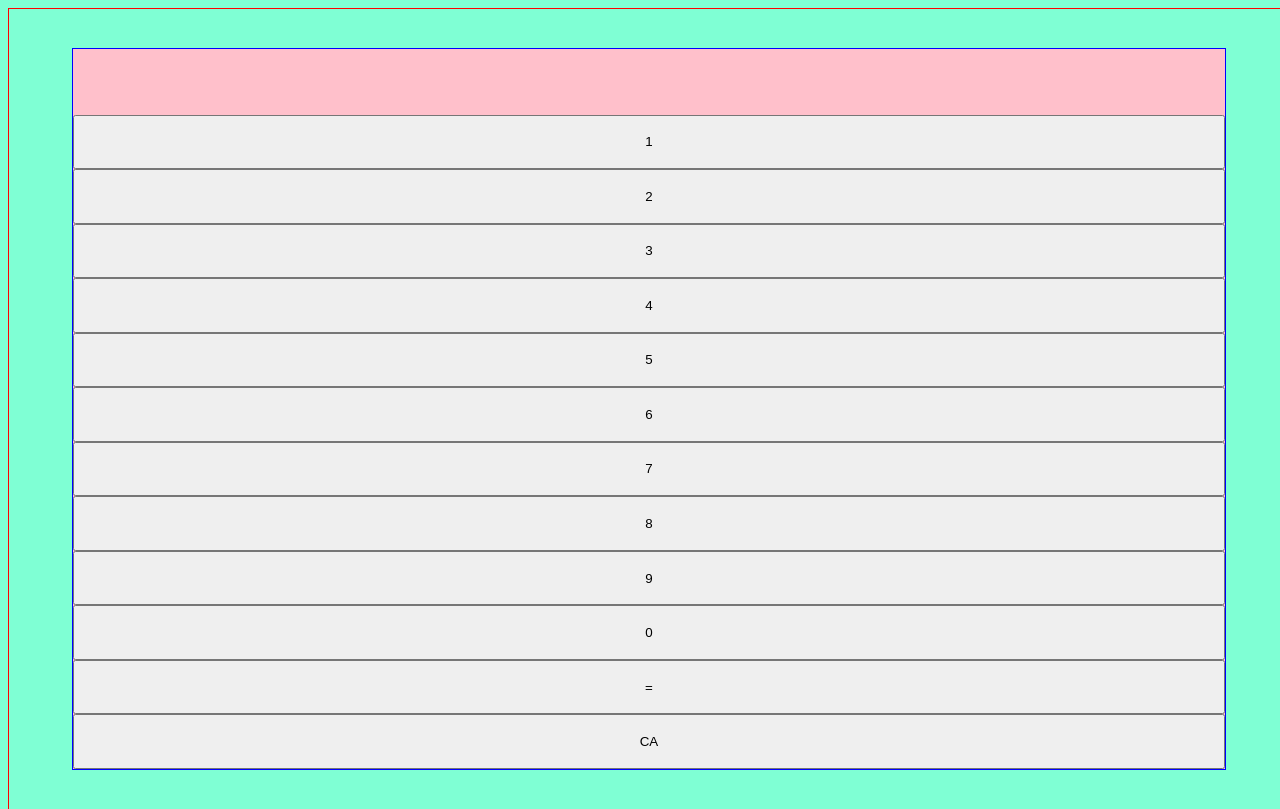
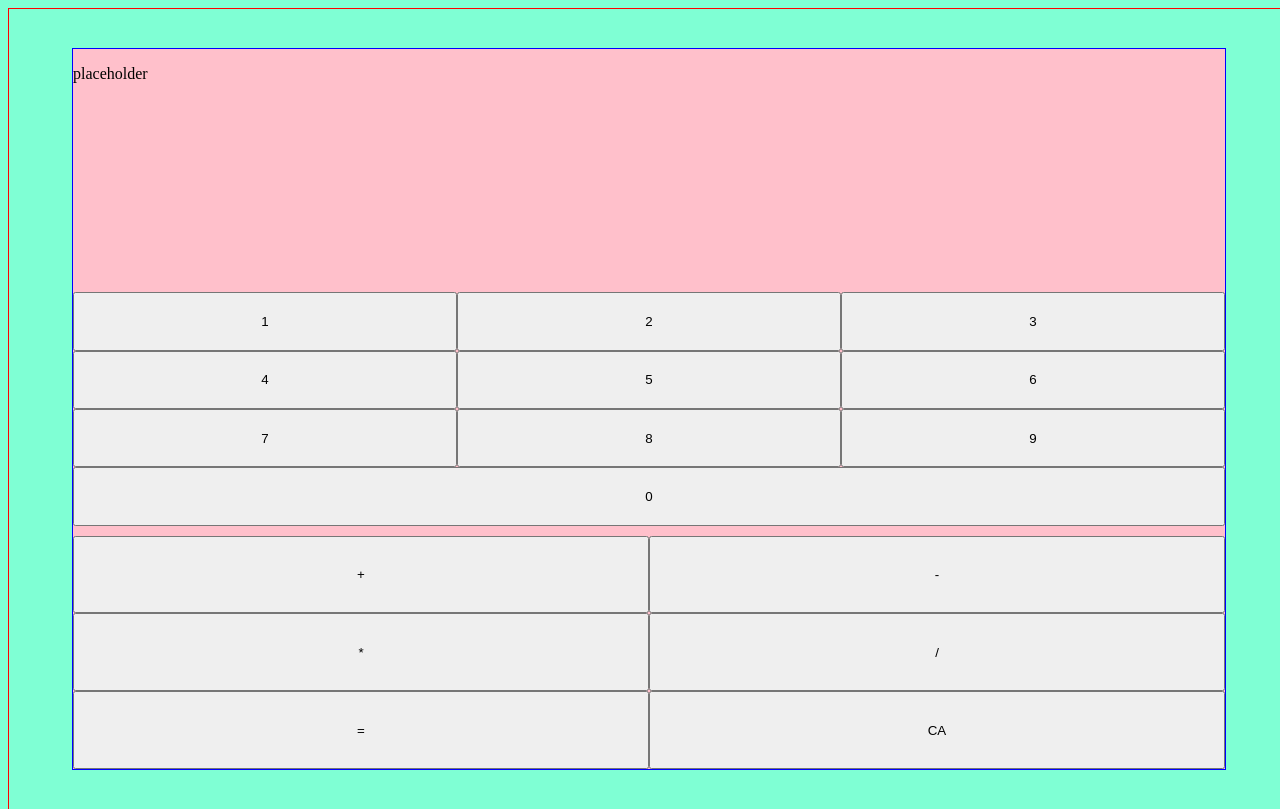
Before and after one commit to TinyPin146/calculatorProjectTOP, a plain HTML site: page index.html in a window 1280 px wide. Shown: the top 809 px of the page. Drawn offline with Linux system fonts and the light colour scheme.

Commit message:
Finished HTML elements. Created basic layout with grid. Created nodelists for screen, digits and operators

```diff
--- a/index.html
+++ b/index.html
@@ -12,20 +12,31 @@
 <body>
 
     <div class="calculator-wrapper">
-        <p class="digit-screen"></p>
-        <button class="button digit-button digit-button-1">1</button>
-        <button class="button digit-button digit-button-2">2</button>
-        <button class="button digit-button digit-button-3">3</button>
-        <button class="button digit-button digit-button-4">4</button>
-        <button class="button digit-button digit-button-5">5</button>
-        <button class="button digit-button digit-button-6">6</button>
-        <button class="button digit-button digit-button-7">7</button>
-        <button class="button digit-button digit-button-8">8</button>
-        <button class="button digit-button digit-button-9">9</button>
-        <button class="button digit-button digit-button-0">0</button>
-        <button class="button operator-button operator-button-equals">=</button>
-        <button class="button operator-button operator-button-clear">CA</button>
+        <div class="digit-screen">
+            <p>placeholder</p>
+        </div>
 
+        <div class="digit-button">
+            <button class="digit-button-1">1</button>
+            <button class="digit-button-2">2</button>
+            <button class="digit-button-3">3</button>
+            <button class="digit-button-4">4</button>
+            <button class="digit-button-5">5</button>
+            <button class="digit-button-6">6</button>
+            <button class="digit-button-7">7</button>
+            <button class="digit-button-8">8</button>
+            <button class="digit-button-9">9</button>
+            <button class="digit-button-0">0</button>
+        </div>
+
+        <div class="operator-button">
+            <button class="operator-button-plus">+</button>
+            <button class="operator-button-minus">-</button>
+            <button class="operator-button-times">*</button>
+            <button class="operator-button-divided">/</button>
+            <button class="operator-button-equals">=</button>
+            <button class="operator-button-clear">CA</button>
+        </div>
     </div>
 
     <script src="./script.js"></script>
--- a/script.js
+++ b/script.js
@@ -1,3 +1,6 @@
+const digitButtons = document.querySelectorAll('.digit-button button');
+const operatorButtons = document.querySelectorAll('.operator-button button');
+const digitScreen = document.querySelector('.digit-screen p')
 
 const add = function() {
     return arguments[0] + arguments[1];
--- a/style.css
+++ b/style.css
@@ -11,9 +11,9 @@ body {
     width: 100vw;
     height: 100vh;
 
-    display: flex;
+    display: grid;
     align-items: center;
-    justify-content: center;
+    justify-items: center;
 
     background-color: aquamarine;
     border: 1px red solid;
@@ -24,7 +24,31 @@ body {
     height: 90vh;
 
     display: grid;
+    grid-gap: 10px;
+    grid-template-columns: 1fr;
+    grid-template-rows: repeat(3, 1fr);
+    justify-items: stretch ;
+    align-items: stretch;
+    /* grid-template-areas:
+    'display display display'
+    'number number number'
+    'number number number'
+    'number number number'
+    'operator operator operator'
+    'operator operator operator'
+    ; */
 
     background: pink;
     border: 1px solid blue;
 }
+.digit-button {
+    display: grid;
+    grid-template-columns: repeat(3, 1fr);
+}
+.digit-button-0 {
+    grid-column: span 3;
+}
+.operator-button {
+    display: grid;
+    grid-template-columns: 1fr 1fr;
+}
```
